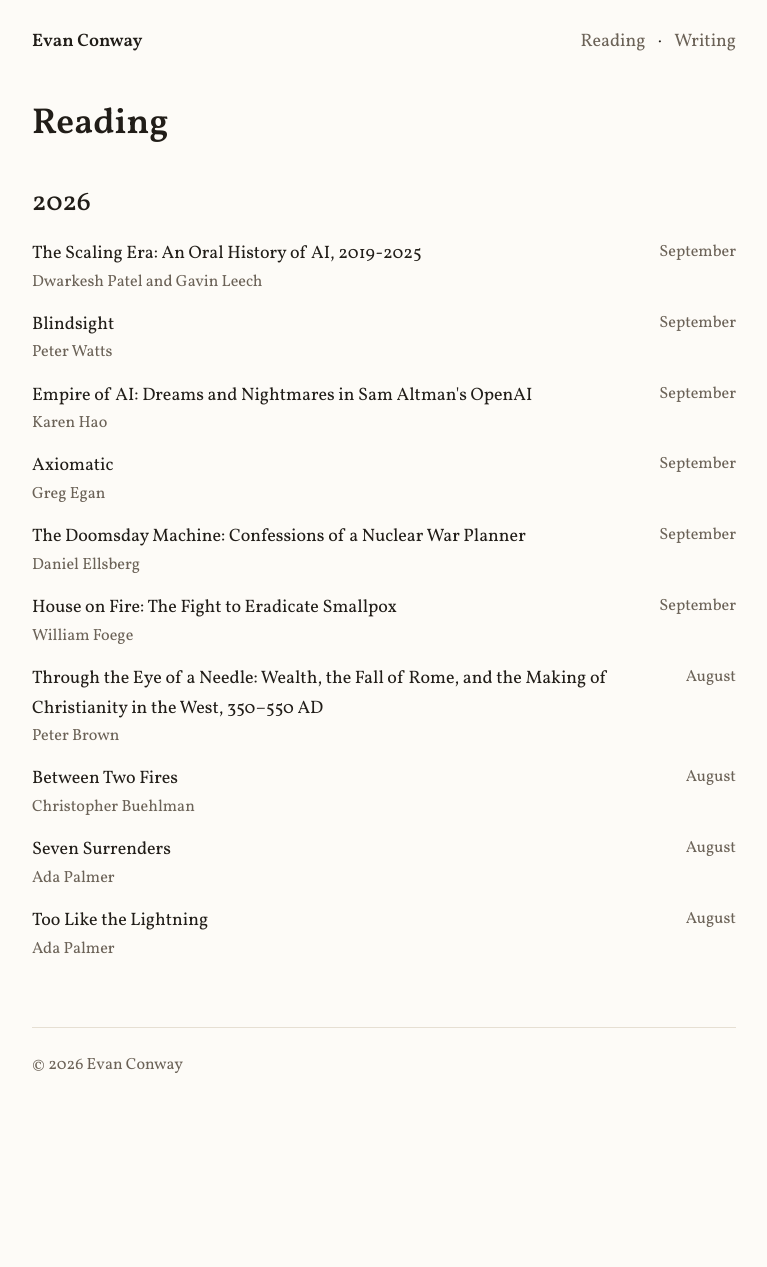
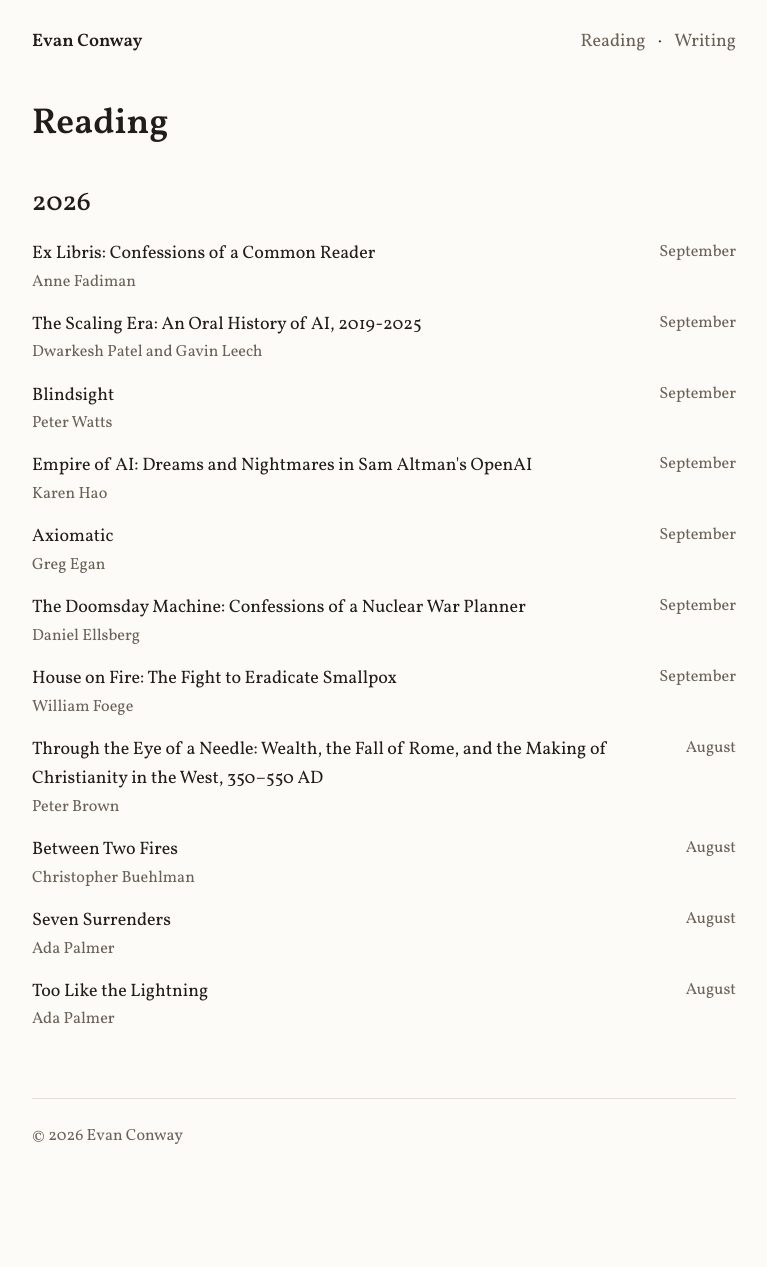
Before and after one commit to evan-conway/evanjayconway.com, a Jekyll site: the page built from reading.html, in a window 1280 px wide. Shown: the whole page, without its empty margins (256-1023 px from the left). Built offline with Jekyll 4.4.1, drawn with Linux system fonts in a browser that asks for light colours; before the commit the page ends 1196 px from its top, so only the background shows below that.

Commit message:
Add Ex Libris to books

```diff
--- a/_data/reading.yml
+++ b/_data/reading.yml
@@ -1,5 +1,8 @@
 - year: 2026
   books:
+    - title: "Ex Libris: Confessions of a Common Reader"
+      author: Anne Fadiman
+      month: September
     - title: "The Scaling Era: An Oral History of AI, 2019-2025"
       author: Dwarkesh Patel and Gavin Leech
       month: September
```
